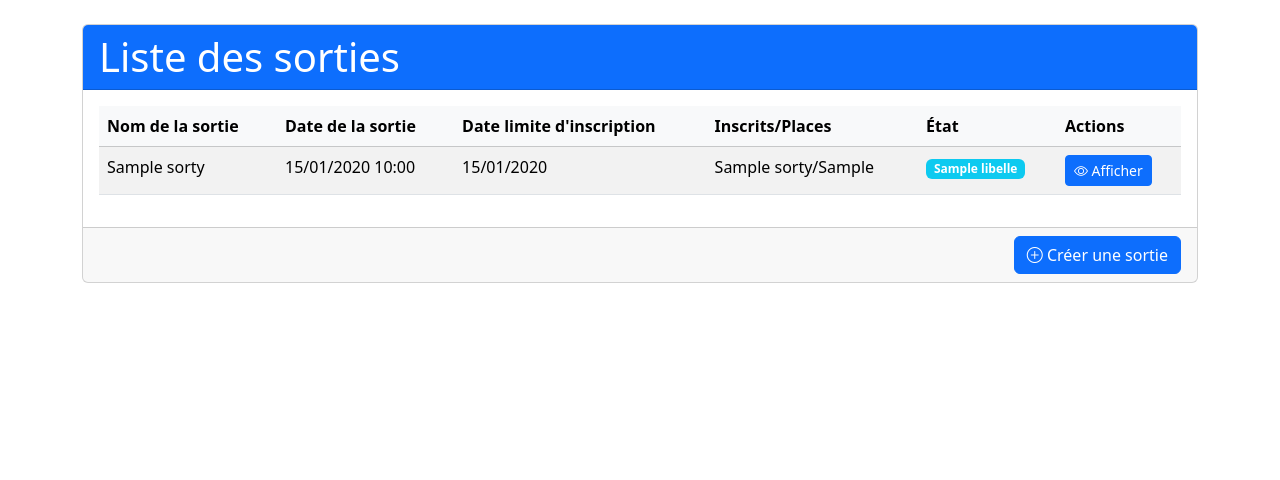
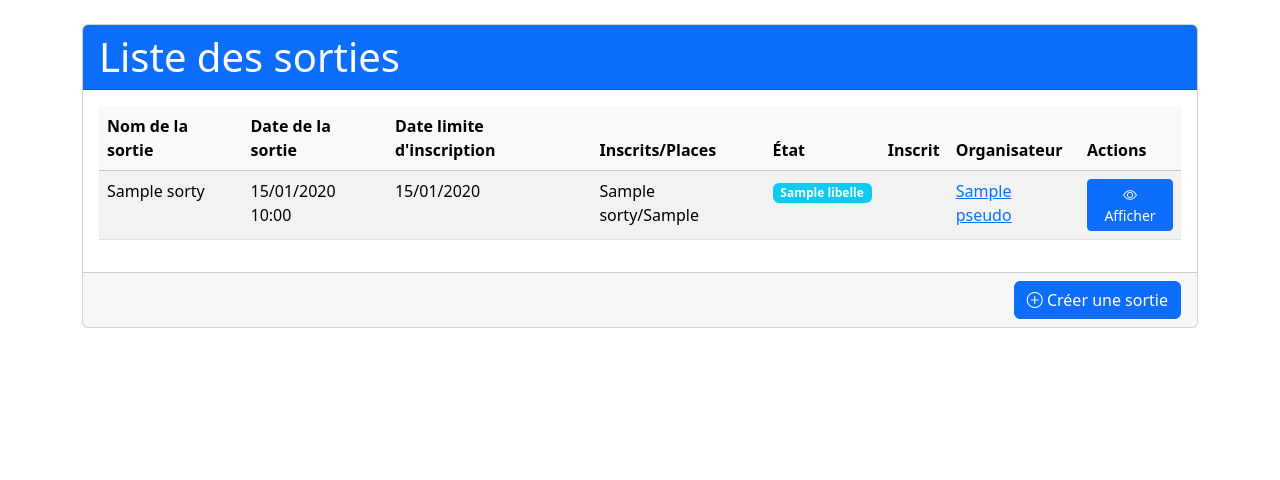
Before and after one commit to Zaphirtry/sortir.com, a Symfony app: template templates/main/home.html.twig in a window 1280 px wide. Shown: the part 66-546 px from the top of the page. Run offline with Twig, Linux system fonts and the light colour scheme; the template is opened without the code that fills it: most values are stand-ins (such as "Sample title", 1, 10 or a date in 2020); some libraries are stand-ins or nearby versions.

Commit message:
Test fichier javascript Affichage organisateur et participation

```diff
--- a/assets/app.js
+++ b/assets/app.js
@@ -6,5 +6,6 @@ import './bootstrap.js';
  * which should already be in your base.html.twig.
  */
 import './styles/app.css';
+import './javascript/sortie-form.js'
 
 console.log('This log comes from assets/app.js - welcome to AssetMapper! 🎉');
--- a/templates/main/home.html.twig
+++ b/templates/main/home.html.twig
@@ -16,6 +16,8 @@
                         <th>Date limite d'inscription</th>
                         <th>Inscrits/Places</th>
                         <th>État</th>
+                        <th>Inscrit</th>
+                        <th>Organisateur</th>
                         <th>Actions</th>
                     </tr>
                 </thead>
@@ -27,6 +29,13 @@
                         <td>{{ sortie.dateLimiteInscription|date('d/m/Y') }}</td>
                         <td>{{ sortie.nombreInscrits }}/{{ sortie.nbInscriptionsMax }}</td>
                         <td><span class="badge bg-info">{{ sortie.etat.libelle }}</span></td>
+                        <td class="text-center">
+                            {% if app.user in sortie.participant %}
+                                <span class="fw-bold text-success">X</span>
+                            {% endif %}
+                        </td>
+                        <td><a href="{{ path('app_profile', {'pseudo': sortie.organisateur.pseudo}) }}">{{ sortie.organisateur.pseudo }}</a></td>
+
                         <td>
                             <a href="{{ path('sortie_show', {'id': sortie.id}) }}" class="btn btn-sm btn-primary">
                                 <i class="bi bi-eye"></i> Afficher
```
Also changed, not shown: src/Entity/Sortie.php (+4 -4 lines), assets/javascript/sortie-form.js (renamed from public/js/sortie-form.js).
